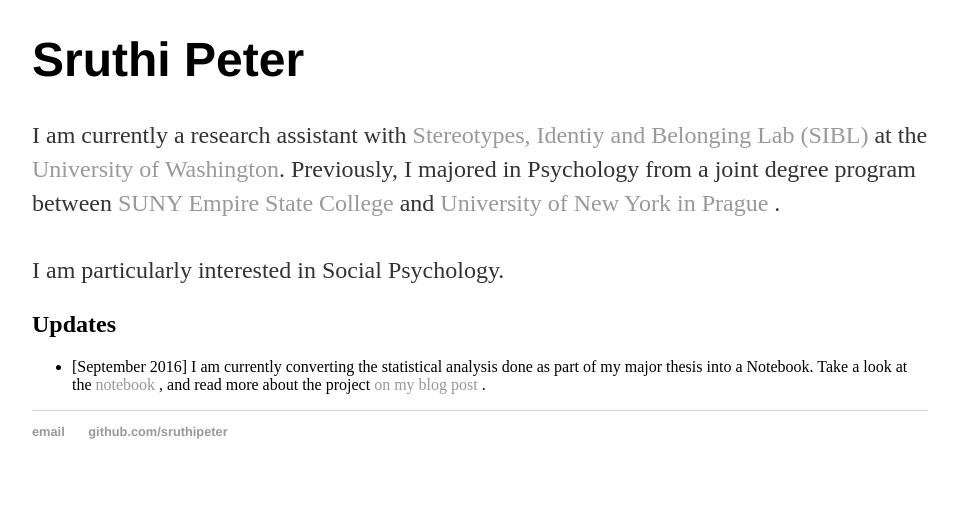
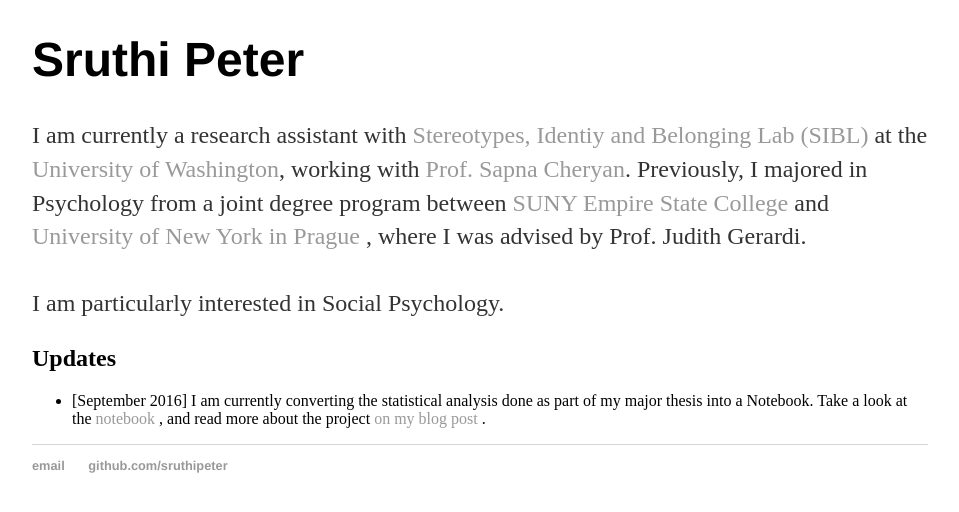
Before and after one commit to sruthipeter/sruthipeter.github.io, a Jekyll site: the page built from index.html, in a window 1280 px wide, cut to the strip 298-810 px from the top of the page. Shown: the whole strip, without its empty margins (160-1119 px from the left). Built offline with Jekyll 4.4.1, drawn with Linux system fonts in a browser that asks for light colours.

Commit message:
Update index with advisors

```diff
--- a/index.html
+++ b/index.html
@@ -5,7 +5,7 @@
 <div class="blurb">
     <img src="https://avatars0.githubusercontent.com/u/20891965" alt="Sruthi's avatar" width="200" height="200" />
 	<h1>Sruthi Peter</h1>
-	<p>I am currently a research assistant with <a href="http://depts.washington.edu/sibl/">Stereotypes, Identiy and Belonging Lab (SIBL)</a> at the <a href="http://www.washington.edu/">University of Washington</a>. Previously, I majored in Psychology from a joint degree program between <a href="https://www.esc.edu"> SUNY Empire State College </a> and <a href="https://www.unyp.cz/"> University of New York in Prague </a>.
+	<p>I am currently a research assistant with <a href="http://depts.washington.edu/sibl/">Stereotypes, Identiy and Belonging Lab (SIBL)</a> at the <a href="http://www.washington.edu/">University of Washington</a>, working with <a href="https://faculty.washington.edu/scheryan/">Prof. Sapna Cheryan</a>. Previously, I majored in Psychology from a joint degree program between <a href="https://www.esc.edu"> SUNY Empire State College </a> and <a href="https://www.unyp.cz/"> University of New York in Prague </a>, where I was advised by Prof. Judith Gerardi.
 
 	<br> <br> I am particularly interested in Social Psychology.
 
```
